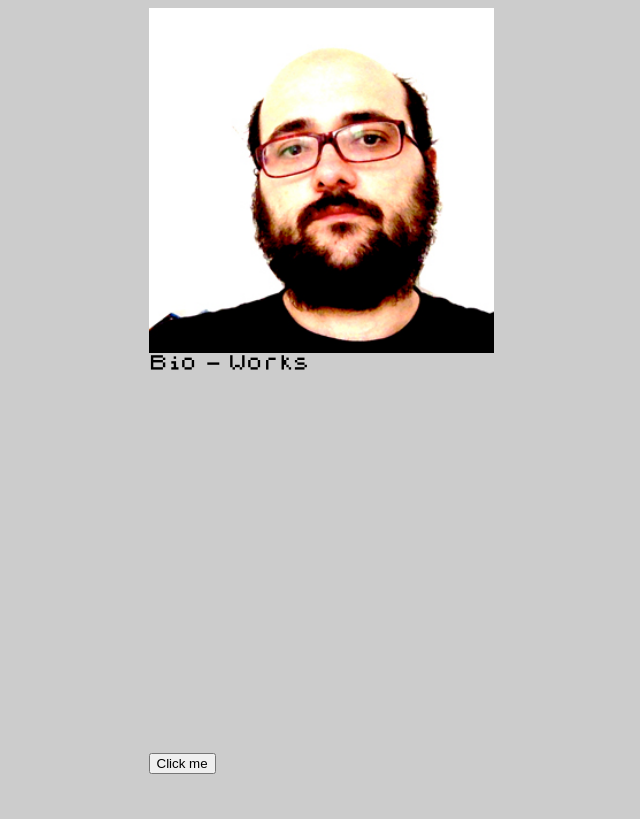
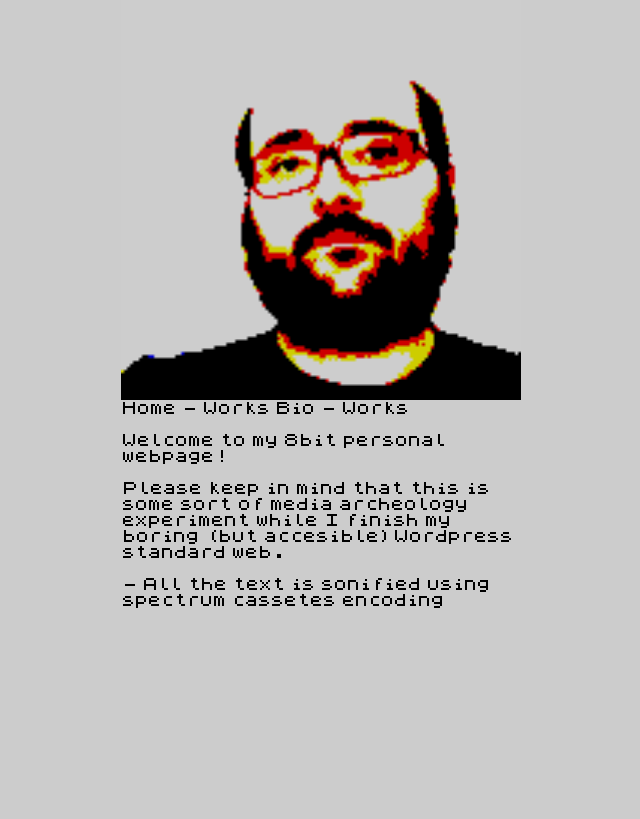
Before and after one commit to muimota/spectrum.muimota.net, a website: page src/index.html in a window 1280 px wide. Shown: the whole page, without its empty margins (319-959 px from the left). Drawn offline with Linux system fonts and the light colour scheme.

Commit message:
few changes before creating branch

```diff
--- a/src/css/style.css
+++ b/src/css/style.css
@@ -7,6 +7,7 @@ body{
   /*http://www.styleseven.com/php/get_product.php?product=ZX-Spectrum-7*/
   font-family: 'Sinclair ZX Spectrum ES Regular',helvetica;
   background-color: #CCC;
+  margin:0;
 }
 
 a,a:visited{text-decoration: none;
@@ -29,12 +30,12 @@ span{
 }
 
 .wrap{
-  width:345px;
-  font-size: 1.2em;
+  width:400px;
+  font-size: 1em;
   margin: 0 auto;
 }
 .wrap > img{
-  width:100%;
+  width:400px;
 }
 h3{
   text-transform: uppercase;
--- a/src/index.html
+++ b/src/index.html
@@ -1,5 +1,6 @@
 <html>
   <head>
+    <meta name="viewport" content="width=400,height=device-height"/>
     <title>Z80 Sinclair</title>
     <link rel="stylesheet" type="text/css" href="css/style.css">
     <script src="js/lib/jquery-2.2.0.min.js"></script>
@@ -9,14 +10,16 @@
   <body>
     <div class="wrap">
       <img src='img/martin.jpg'/>
-      <a href="#">Bio</a> - <a href="#">Works</a>
+      <a href="bio.html">Home</a> - <a href="index.html">Works</a> <a href="bio.html">Bio</a> - <a href="#">Works</a>
       <div class="loadingText" >
-        <p>Martín Nadal is an artist/developer based in Linz and studying the Interface Cultures programm at KunstUni.</p>
-        <p>In the past years he has collaborated in a variety of projects and taught some workshops related to art and technology.</p>
-        <p>He is interested in illustration and cinematography.</p>
-        <p>pepe</p>
+        <p>Welcome to my 8bit personal webpage!</p>
+        <p>Please keep in mind that this is some sort of media archeology
+        experiment while I finish my boring (but accesible) Wordpress standard web.</p>
+        <p> - All the text is sonified using spectrum cassetes encoding</p>
+        <p> - All images are dithered and downgraded to use the Spectrum color pallete</p>
+        <p> All these tasks are done in realtime in your computer / mobile device. What has no sense at all</p>
+        <p> Nevertheless please explore the latest projects I've been working on and my sort Bio.</p>
       </div>
-      <button id="soundButton">Click me</button>
     </div>
   </body>
 </html>
--- a/src/js/main.js
+++ b/src/js/main.js
@@ -12,7 +12,7 @@ $(document).ready(function(){
 
   ditherImages();
   initText($('.loadingText p'));
-  $('#soundButton').click(playTextArea);
+  playStartBlock($('.loadingText p'));
 });
 
 
```
